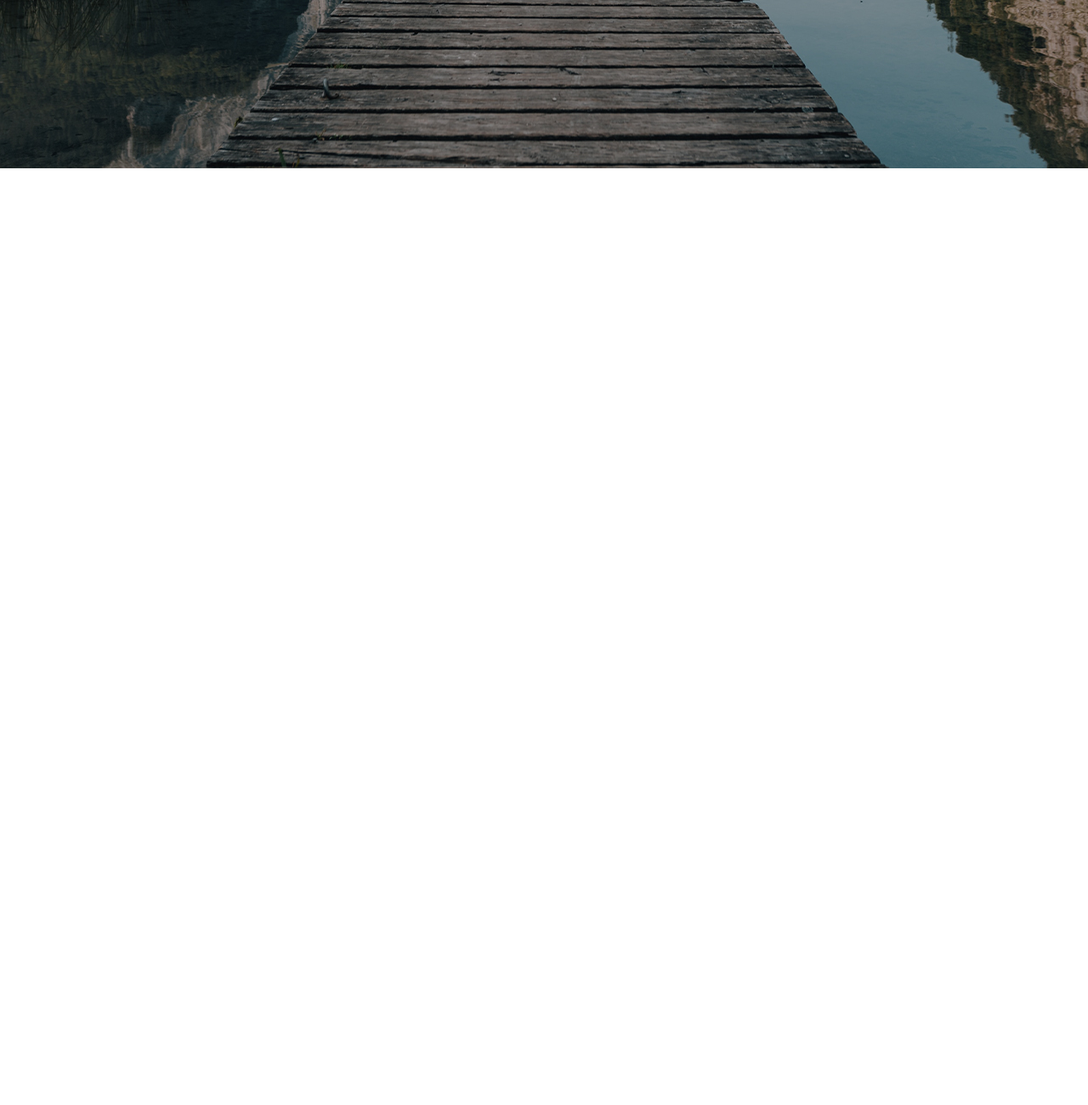
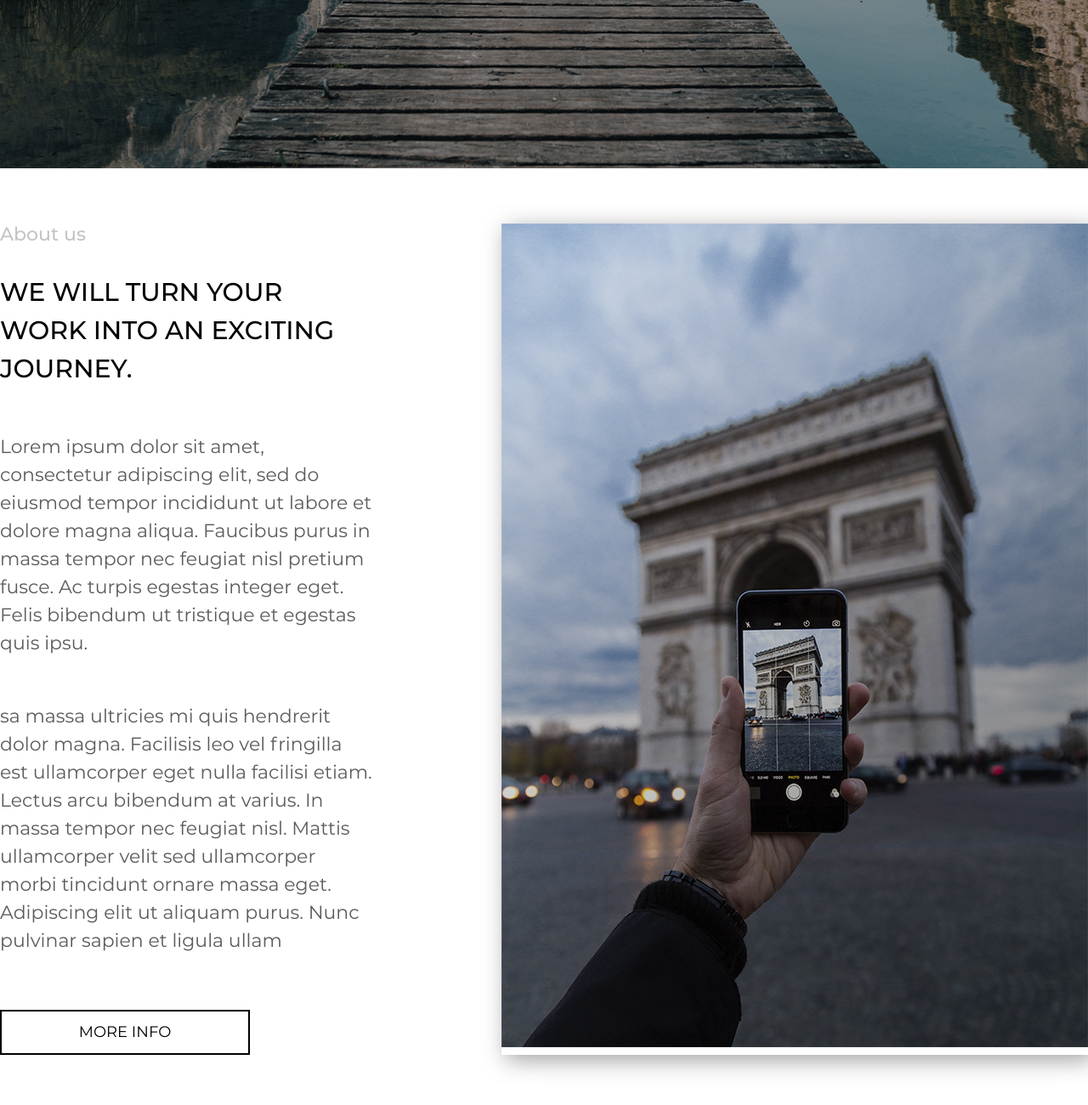
Before and after one commit to nabandz/Travel-template, a website: page src/index.html in a window 1280 px wide. Shown: the part 882-2182 px from the top of the page at 85% size. Before the commit the page ends 1080 px from the top, so only its background shows below. Drawn offline with Linux system fonts and the light colour scheme.

Commit message:
Add 'about' screen

```diff
--- a/src/index.html
+++ b/src/index.html
@@ -24,18 +24,14 @@
                     </div>
                 </nav>
             </header>
-
             <div class="home__wrapper">
                 <h1 class="home__title">Business Travel</h1>
                 <p class="home__subtitle">For entrepreneurs and freelancers</p>
-
                 <button class="button button_home">
                     MORE INFO
                 </button>
             </div>
-
         </div>
-
         <div class="home__social">
             <ul class="social__links">
                 <li><a href="#">Instagram</a></li>
@@ -44,5 +40,38 @@
             </ul>
         </div>
     </section>
+    <section class="about">
+        <div class="container">
+            <div class="about__wrapper">
+                <div class="about__content">
+                    <h2 class="title title_about">About us</h2>
+                    <p class="subtitle subtitle_about">
+                        WE WILL TURN YOUR WORK INTO
+                        AN EXCITING JOURNEY.
+                    </p>
+                    <p class="description description_about">Lorem ipsum dolor sit amet, consectetur adipiscing elit,
+                        sed do eiusmod tempor incididunt ut labore et dolore
+                        magna aliqua. Faucibus purus in massa tempor nec
+                        feugiat nisl pretium fusce. Ac turpis egestas integer eget.
+                        Felis bibendum ut tristique et egestas quis ipsu.
+                    </p>
+                    <p class="description description_about">
+                        sa massa ultricies mi quis hendrerit dolor magna. Facilisis
+                        leo vel fringilla est ullamcorper eget nulla facilisi etiam.
+                        Lectus arcu bibendum at varius. In massa tempor nec
+                        feugiat nisl. Mattis ullamcorper velit sed ullamcorper
+                        morbi tincidunt ornare massa eget. Adipiscing elit ut
+                        aliquam purus. Nunc pulvinar sapien et ligula ullam
+                    </p>
+                    <button class="button button_about">
+                        MORE INFO
+                    </button>
+                </div>
+                <div class="about__img">
+                    <img src="/img/about_photo.jpg" alt="photo">
+                </div>
+            </div>
+        </div>
+    </section>
 </body>
 </html>
--- /dev/null
+++ b/src/sass/blocks/_about.scss
@@ -0,0 +1,16 @@
+.about {
+    min-height: 1080px;
+    margin: 65px 0 45px 0;
+    &__wrapper {
+        display: flex;
+    }
+    &__content {
+        margin-right: 150px;
+        display: flex;
+        flex-direction: column;
+        justify-content: center;
+    }
+    &__img {
+        box-shadow: 0.4em 0.4em 25px 1px rgba(122,122,122,0.7);
+    }
+}
--- a/src/sass/blocks/_buttons.scss
+++ b/src/sass/blocks/_buttons.scss
@@ -3,7 +3,6 @@
     height: 53px;
     background: none;
     border: 2px solid #ffffff;
-
     font-size: 18px;
     font-weight: 400;
     color: #ffffff;
@@ -20,4 +19,14 @@
     &_home {
         margin-top: 22px;
     }
+    &_about {
+        margin-top: 65px;
+        border: 2px solid #000000;
+        color: #000000;
+        &:hover {
+            background-color:  #000000;
+            color: #ffffff;
+            transition: all 0.3s;
+        }
+    }
 }
--- /dev/null
+++ b/src/sass/blocks/_descriptions.scss
@@ -0,0 +1,7 @@
+.description {
+    margin: 0;
+    font-size: 22px;
+    font-weight: 400;
+    color: #5b5b5c;
+    margin-top: 53px;
+}
--- /dev/null
+++ b/src/sass/blocks/_subtitles.scss
@@ -0,0 +1,8 @@
+.subtitle {
+    margin: 0;
+    font-size: 30px;
+    font-weight: 500;
+    color: #000000;
+    text-transform: uppercase;
+    margin-top: 32px;
+}
--- /dev/null
+++ b/src/sass/blocks/_titles.scss
@@ -0,0 +1,6 @@
+.title {
+    margin: 0;
+    font-size: 22px;
+    font-weight: 500;
+    color: #c4c4c4;
+}
--- a/src/sass/style.scss
+++ b/src/sass/style.scss
@@ -8,12 +8,15 @@
     padding: 0;
     border: 0;
 }
-
 .container {
     max-width: 1673px;
     margin: 0 auto;
 }
 
-@import 'blocks/buttons';
 @import 'blocks/header';
 @import 'blocks/home';
+@import 'blocks/about';
+@import 'blocks/buttons';
+@import 'blocks/titles';
+@import 'blocks/subtitles';
+@import 'blocks/descriptions';
```
Also changed, not shown: src/css/style.min.css.
